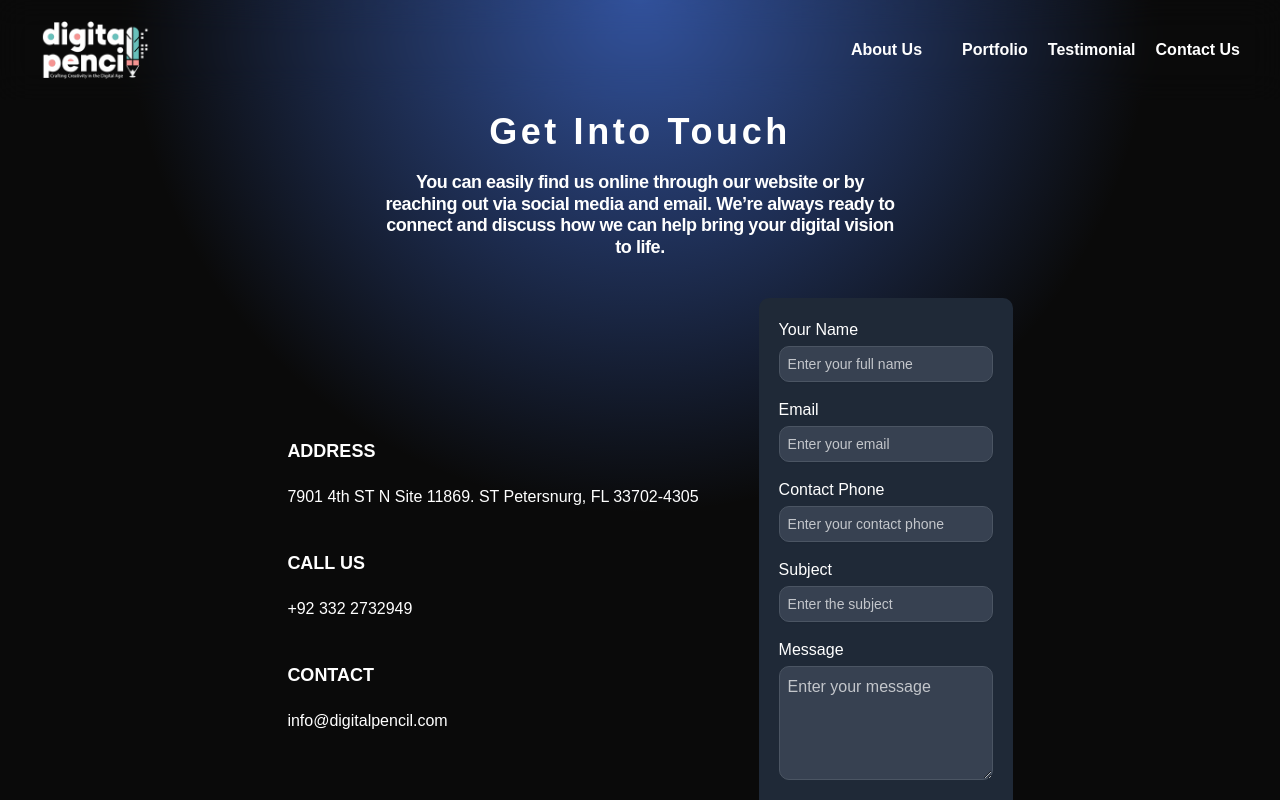
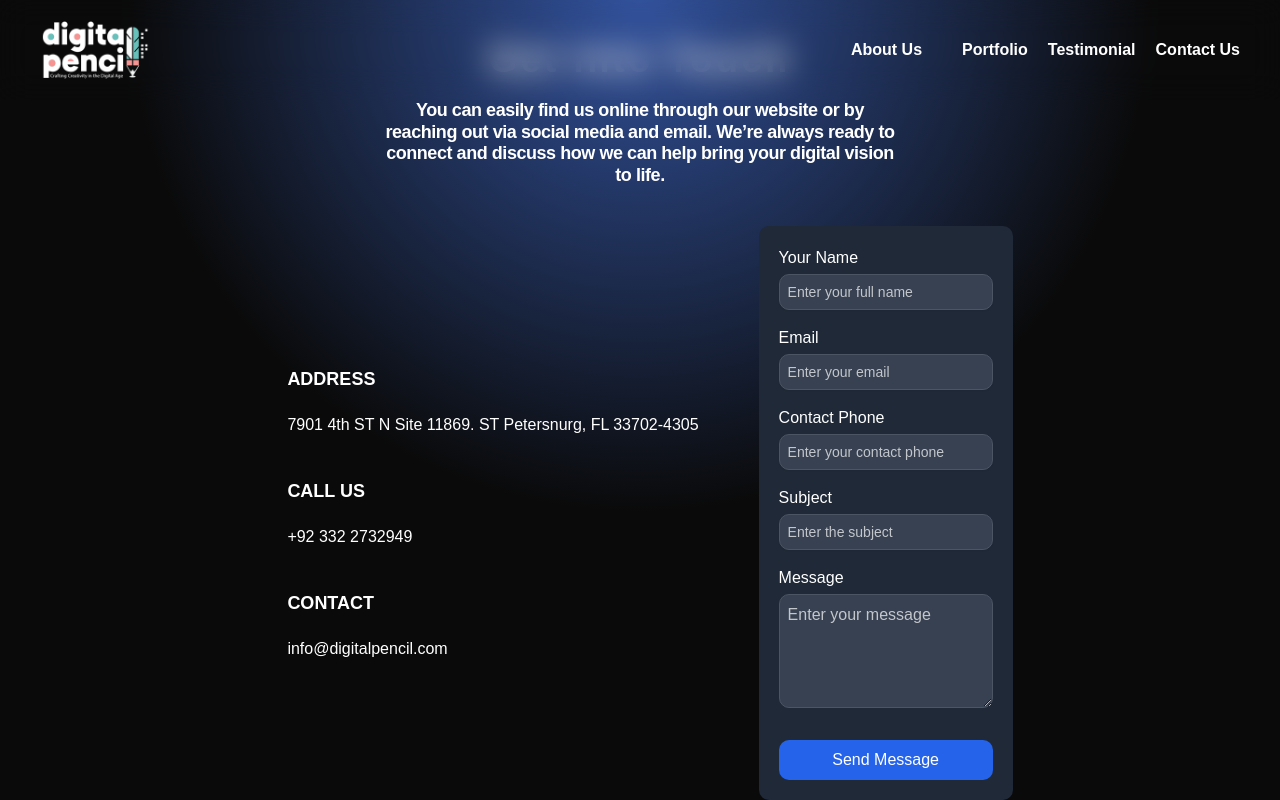
Before and after one commit to MANI-WEBDEVE/projectd-g, a Next.js app: page /contact in a window 1280 px wide. Shown: the top 800 px of the page. Built offline with nearby package versions, Linux system fonts and the light colour scheme.

Commit message:
Revert "contact-form-complete"
This reverts commit ee105a575135cfb743adc32643072b214547ec9b.

```diff
--- a/src/app/contact/page.tsx
+++ b/src/app/contact/page.tsx
@@ -59,7 +59,7 @@ const ContactPage = () => {
   console.log(formData, "formData");
 
   return (
-    <div className="w-full h-full flex flex-col items-center justify-center mt-28 px-4 relative">
+    <div className="w-full h-auto flex flex-col items-center justify-center translate-y-10 px-4 md:px-8">
       {/* Centered container */}
       <div className="max-w-lg mx-auto text-center flex flex-col gap-5 ">
         {/* Title */}
```
